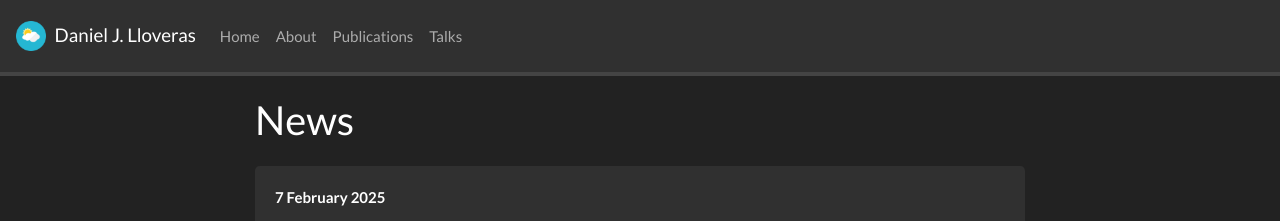
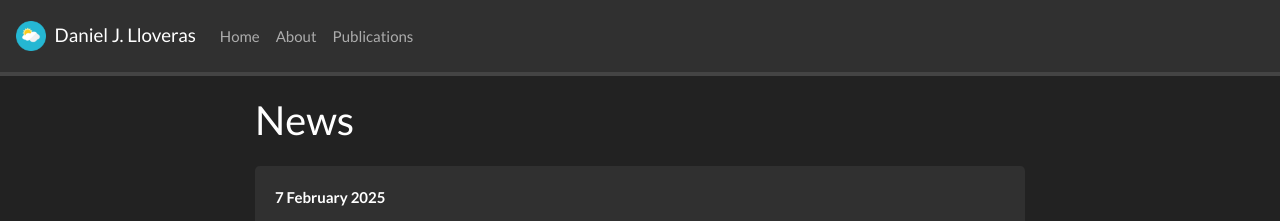
Before and after one commit to lloverasdan/lloverasdan.github.io, a Jekyll site: the page built from _pages/allnews.md, in a window 1280 px wide. Shown: the top 221 px of the page. Built offline with Jekyll 4.4.1, drawn with Linux system fonts in a browser that asks for light colours; nearby versions of some CDN libraries; a style sheet for code colours, icons or effects is not loaded.

Commit message:
Update _config.yml

```diff
--- a/_config.yml
+++ b/_config.yml
@@ -29,7 +29,6 @@ nav_pages:
   - name: about
 #  - name: research
   - name: publications
-  - name: talks
 
 include:
   - .htaccess
```
